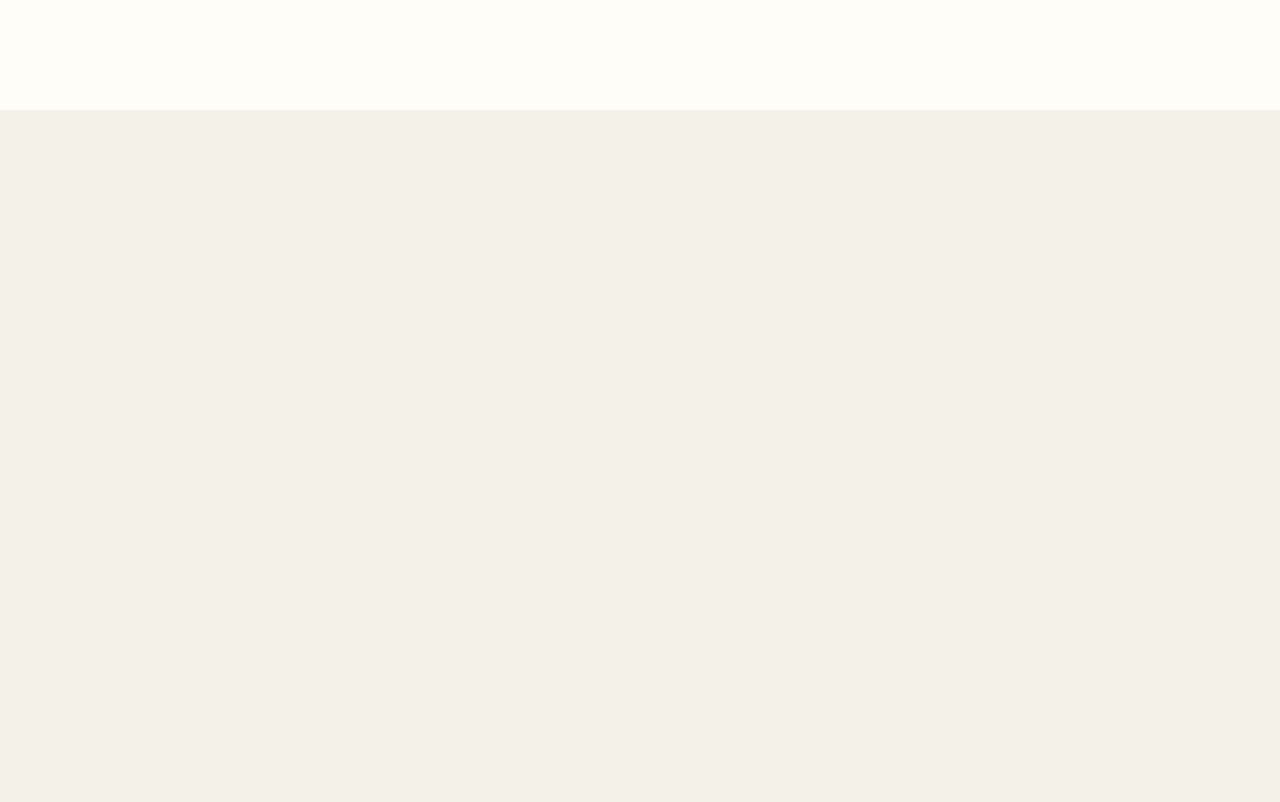
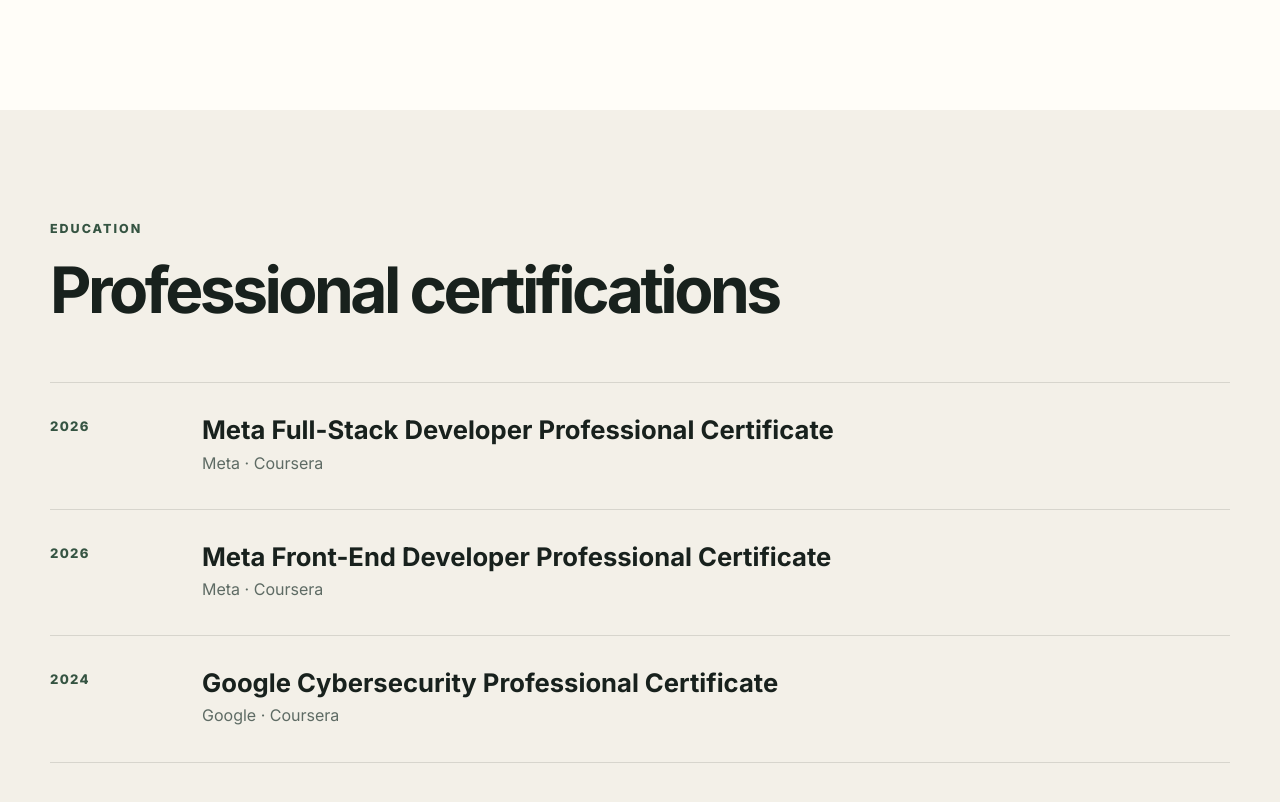
Before and after one commit to BRoseFE/portfolio, a React (Vite) app: page / in a window 1280 px wide. Shown: the part 5895-6697 px from the top of the page. Before the commit the page ends 6005 px from the top, so only its background shows below. Built offline with nearby package versions, Linux system fonts and the light colour scheme; a web font is replaced by a local one.

Commit message:
Build certification section

```diff
--- a/src/App.tsx
+++ b/src/App.tsx
@@ -4,6 +4,7 @@
 import Projects from "@/components/Projects";
 import About from "@/components/About";
 import Skills from "@/components/Skills";
+import Certifications from "@/components/Certifications";
 
 function App() {
 	return (
@@ -15,6 +16,7 @@
 					<Projects />
 					<About />
 					<Skills />
+					<Certifications />
 				</main>
 			</body>
 		</>
--- a/src/components/Certifications.tsx
+++ b/src/components/Certifications.tsx
@@ -0,0 +1,62 @@
+function Certifications() {
+	return (
+		<section
+			className="section certifications-section"
+			aria-labelledby="certifications-heading"
+		>
+			<div className="container">
+				<div className="section-heading compact-heading">
+					<div>
+						<p className="eyebrow">Education</p>
+
+						<h2 id="certifications-heading">
+							Professional certifications
+						</h2>
+					</div>
+				</div>
+
+				<div className="certification-list">
+					<article className="certification-item">
+						<div className="certification-year">2026</div>
+
+						<div>
+							<h3>
+								Meta Full-Stack Developer Professional
+								Certificate
+							</h3>
+
+							<p>Meta · Coursera</p>
+						</div>
+					</article>
+
+					<article className="certification-item">
+						<div className="certification-year">2026</div>
+
+						<div>
+							<h3>
+								Meta Front-End Developer Professional
+								Certificate
+							</h3>
+
+							<p>Meta · Coursera</p>
+						</div>
+					</article>
+
+					<article className="certification-item">
+						<div className="certification-year">2024</div>
+
+						<div>
+							<h3>
+								Google Cybersecurity Professional Certificate
+							</h3>
+
+							<p>Google · Coursera</p>
+						</div>
+					</article>
+				</div>
+			</div>
+		</section>
+	);
+}
+
+export default Certifications;
```
